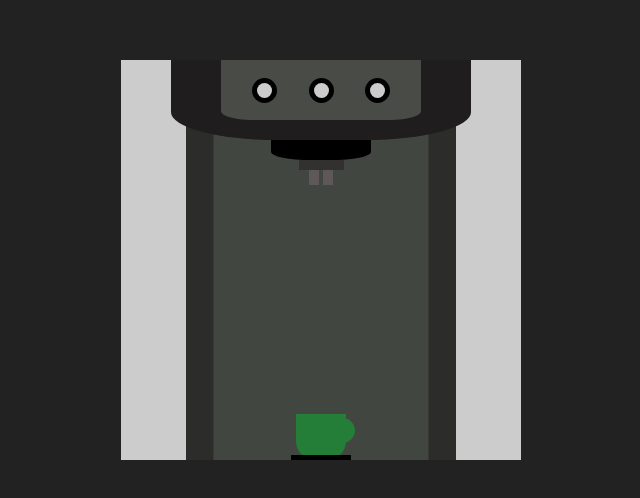
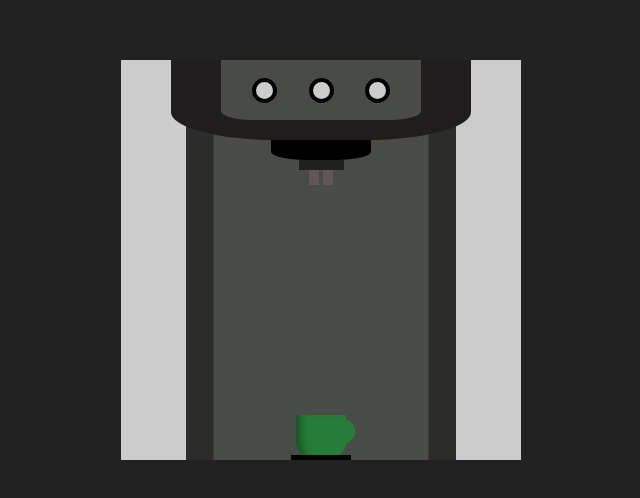
Before and after one commit to GailCodes/coffee-machine, a plain HTML site: page index.html in a window 1280 px wide. Shown: the part 140-638 px from the top of the page, 319-959 px from the left. Drawn offline with nearby package versions, Linux system fonts and the light colour scheme; files that its build step writes are made by us from their sources.

Commit message:
Added color variables and sizeAndColor mixin

```diff
--- a/index.html
+++ b/index.html
@@ -18,15 +18,9 @@
         <div class="machine_top_panel_outer">
           <div class="machine_top_panel_inner">
             <div class="machine_buttons_group">
-              <div class="machine_button_outer">
-                <div class="machine_button_inner"></div>
-              </div>
-              <div class="machine_button_outer">
-                <div class="machine_button_inner"></div>
-              </div>
-              <div class="machine_button_outer">
-                <div class="machine_button_inner"></div>
-              </div>
+              <div class="machine_button"></div>
+              <div class="machine_button"></div>
+              <div class="machine_button"></div>
             </div>
           </div>
         </div>
--- a/sass/_layout.scss
+++ b/sass/_layout.scss
@@ -1,80 +1,69 @@
 /*----------------
 Machine Background
 ----------------*/
-$machine-background: #ccc;
-
 $shade-darkest: #1f1d1d;
 $shade-dark: #1c1d1be7;
 $shade-medium: #494b46;
 $shade-light: #5f5858;
+$shade-lightest: #ccc;
+$cup-color: #247e37;
+
+@mixin sizeAndColor($height, $width, $bgColor) {
+  height: $height;
+  width: $width;
+
+  background-color: $bgColor;
+}
 
 
 .machine_background::before {
   content: '';
+  @include sizeAndColor(400px, 270px, $shade-dark);
   position: absolute;
 
   top: 0;
   left: 50%;
   transform: translate(-50%);
 
-  height: 400px;
-  width: 270px;
-
-  background-color: #1c1d1be7;
-
   z-index: 0;
 }
 
 .machine_background::after {
   content: '';
+  @include sizeAndColor(400px, 215px, $shade-medium);
   position: absolute;
 
   top: 0;
   left: 50%;
   transform: translate(-50%);
 
-  height: 400px;
-  width: 215px;
-
-  background-color: #424640;
-
   z-index: 0;
 }
 
 .machine_background {
+  @include sizeAndColor(400px, 400px , $shade-lightest);
+
   position: relative;
-  width: 400px;
-  height: 400px;
-
-  background-color: $machine-background;
 
   /*----------------
   Machine Top Panel
   ----------------*/
   .machine_top_panel_outer {
+    @include sizeAndColor(80px, 300px, $shade-darkest);
     position: relative;
     margin: auto;
-
-    width: 300px;
-    height: 80px;
 
     border-bottom-left-radius: 35%;
     border-bottom-right-radius: 35%;
 
-    background-color: #1f1d1d;
-
     z-index: 1;
 
     .machine_top_panel_inner {
+      @include sizeAndColor(60px, 200px, $shade-medium);
       margin: auto;
-
-      height: 60px;
-      width: 200px;
 
       border-bottom-left-radius: 15%;
       border-bottom-right-radius: 15%;
-
-      background-color: #494b46;
 
       /*--------------
       Machine Buttons
@@ -86,26 +75,16 @@ $shade-light: #5f5858;
 
         height: 100%;
 
-        .machine_button_outer {
+        .machine_button {
+          @include sizeAndColor(25px, 25px, $shade-lightest);
+
           display: flex;
           align-items: center;
           justify-content: center;
-
           cursor: pointer;
 
-          height: 25px;
-          width: 25px;
           border-radius: 50%;
-
-          background-color: #000;
-
-          .machine_button_inner {
-            height: 15px;
-            width: 15px;
-            border-radius: 50%;
-
-            background-color: #ccc;
-          }
+          border: 4px #000 solid;
         }
       }
     }
@@ -115,25 +94,19 @@ $shade-light: #5f5858;
   Machine Pouring Section
   ---------------------*/
   .machine_pouring_top {
+    @include sizeAndColor(20px, 100px, #000);
     position: relative;
-    height: 20px;
-    width: 100px;
 
     border-bottom-left-radius: 40%;
     border-bottom-right-radius: 40%;
-
-    background-color: #000;
 
     z-index: 1;
   }
 
     .machine_pouring_center {
+      @include sizeAndColor(10px, 45px, $shade-dark);
       position: relative;
       margin: auto;
-
-      height: 10px;
-      width: 45px;
-      background-color: #333030;
 
       z-index: 1;
     }
@@ -150,12 +123,9 @@ $shade-light: #5f5858;
       z-index: 1;
 
       .machine_nozzle {
-        height: 15px;
-        width: 10px;
+        @include sizeAndColor(15px, 10px, $shade-light);
 
         margin: 0 .1rem;
-
-        background-color: #5f5858;
       }
     }
 
@@ -163,19 +133,17 @@ $shade-light: #5f5858;
     Machine Cup
     **********/
     .machine_cup {
+      @include sizeAndColor(45px, 50px, $cup-color);
       position: absolute;
+
       bottom: 0;
       left: 50%;
       transform: translate(-50%);
 
-      height: 46px;
-      width: 50px;
-
       border-bottom-left-radius: 40%;
       border-bottom-right-radius: 40%;
 
-      background-color: #247e37;
-
+      box-shadow: inset 10px 0 10px -6px rgba(0, 0, 0, 0.4);
       z-index: 1;
     }
 
@@ -184,34 +152,26 @@ $shade-light: #5f5858;
     ----------------*/
     .machine_cup::after {
       content: '';
+      @include sizeAndColor(5px, 60px, #000);
       position: absolute;
+
       bottom: 0;
       left: 50%;
       transform: translate(-50%);
-
-      width: 60px;
-      height: 5px;
-
-      background-color: #000;
     }
 
     /*----------------
     Machine Cup Handle
     ----------------*/
     .machine_cup_handle {
+      @include sizeAndColor(25px, 25px, $cup-color);
       position: absolute;
+
       right: -9px;
       top: 20%;
       transform: translate(0 ,-20%);
 
-      height: 25px;
-      width: 25px;
-
       border-top-right-radius: 50%;
       border-bottom-right-radius: 50%;
-
-      background-color: #247e37;
-
-      z-index: 3;
     }
 }
```
